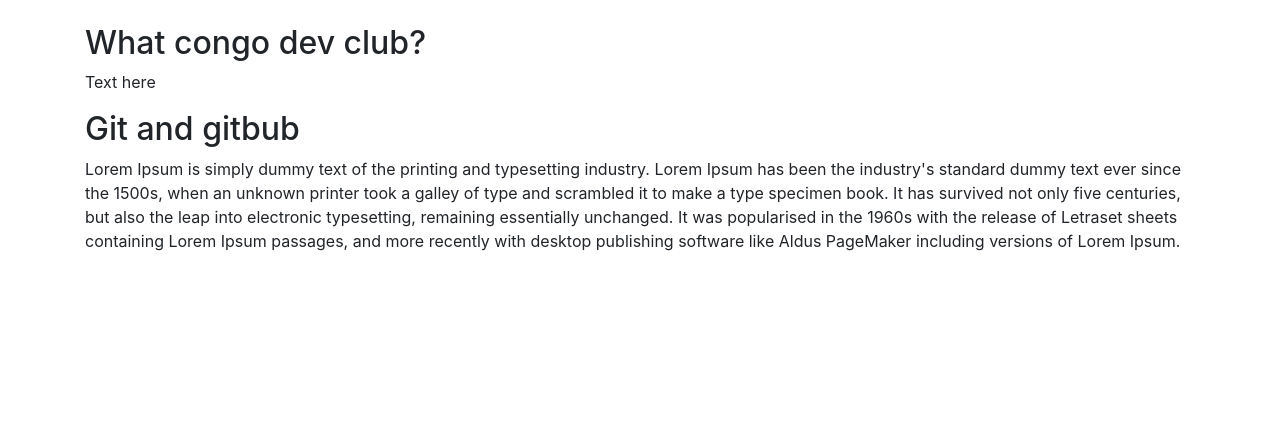
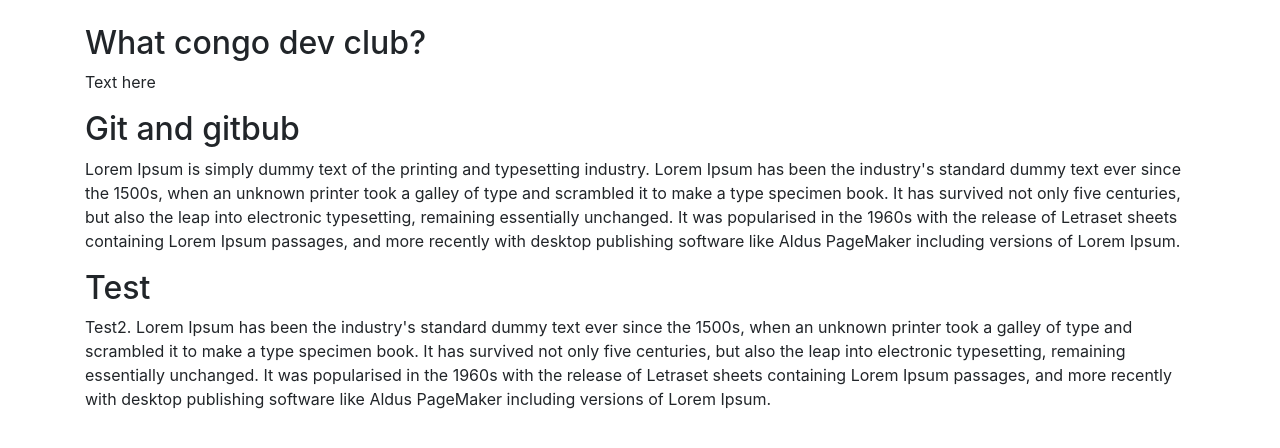
Before and after one commit to congoclub/UJN2020, a plain HTML site: page index.html in a window 1280 px wide. Drawn offline with nearby package versions, Linux system fonts and the light colour scheme.

Commit message:
Ajout de la deuxieme section

```diff
--- a/index.html
+++ b/index.html
@@ -17,6 +17,11 @@
                <p>Lorem Ipsum is simply dummy text of the printing and typesetting industry. Lorem Ipsum has been the industry's standard dummy text ever since the 1500s, when an unknown printer took a galley of type and scrambled it to make a type specimen book. It has survived not only five centuries, but also the leap into electronic typesetting, remaining essentially unchanged. It was popularised in the 1960s with the release of Letraset sheets containing Lorem Ipsum passages, and more recently with desktop publishing software like Aldus PageMaker including versions of Lorem Ipsum.</p>
             </section>
 
+            <section>
+                <h1 class="h2" >Test</h1>
+               <p>Test2. Lorem Ipsum has been the industry's standard dummy text ever since the 1500s, when an unknown printer took a galley of type and scrambled it to make a type specimen book. It has survived not only five centuries, but also the leap into electronic typesetting, remaining essentially unchanged. It was popularised in the 1960s with the release of Letraset sheets containing Lorem Ipsum passages, and more recently with desktop publishing software like Aldus PageMaker including versions of Lorem Ipsum.</p>
+            </section>
+
         </main>
     </body>
 </html>
```
